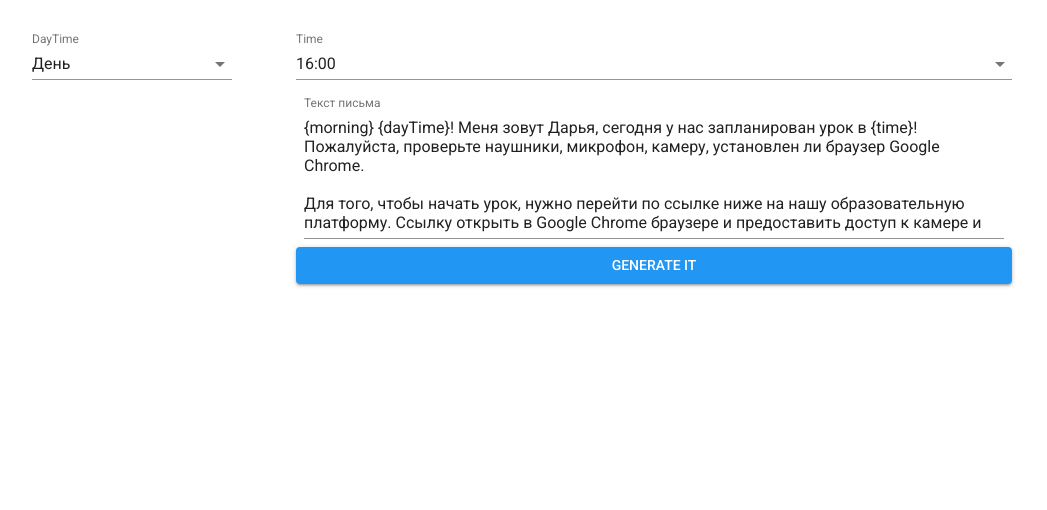
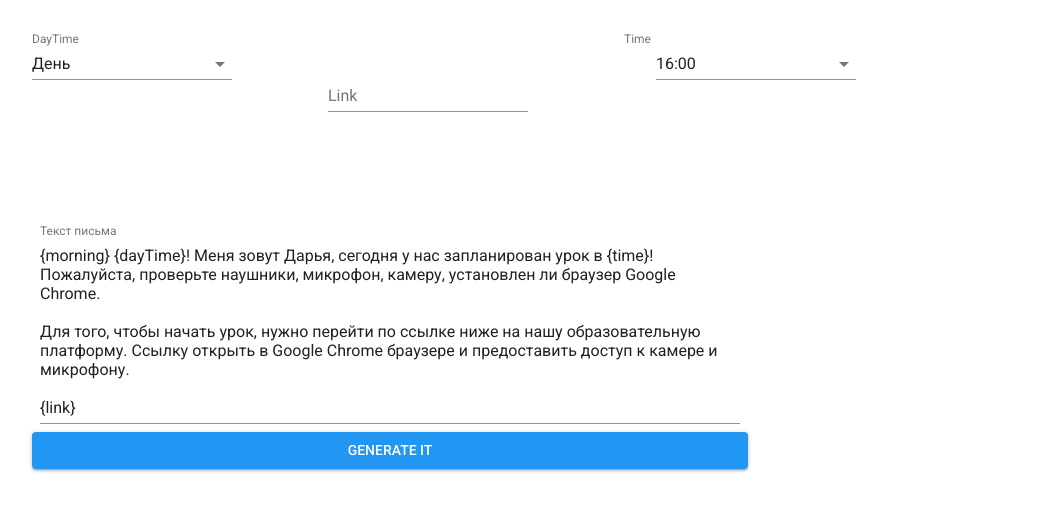
Before and after one commit to Aloving/material-dash, a React (Create React App) app: page / in a window 1280 px wide. Shown: the top 510 px of the page, without its empty margins (0-1047 px from the left). Built offline with nearby package versions, Linux system fonts and the light colour scheme.

Commit message:
Добавляет поле линка

```diff
--- a/src/App.js
+++ b/src/App.js
@@ -113,7 +113,10 @@ const mornings = {
 
 const DefaultText = `{morning} {dayTime}! Меня зовут Дарья, сегодня у нас запланирован урок в {time}! Пожалуйста, проверьте наушники, микрофон, камеру, установлен ли браузер Google Сhrome.
 
-Для того, чтобы начать урок, нужно перейти по ссылке ниже на нашу образовательную платформу. Ссылку открыть в Google Chrome браузере и предоставить доступ к камере и микрофону.`;
+Для того, чтобы начать урок, нужно перейти по ссылке ниже на нашу образовательную платформу. Ссылку открыть в Google Chrome браузере и предоставить доступ к камере и микрофону.
+
+{link}
+`;
 
 class AppComponent extends Component {
     constructor(props) {
@@ -125,7 +128,8 @@ class AppComponent extends Component {
 		this.state = {
 			dayTime: dayTimeIntervals.getDayTime(anHour),
 			text: DefaultText,
-			time: `${anHour}:00`
+			time: `${anHour}:00`,
+			link: '',
 		};
 	}
 
@@ -135,7 +139,8 @@ class AppComponent extends Component {
         return text
             .replace('{morning}', mornings[this.state.dayTime])
             .replace('{dayTime}', daysConsts[this.state.dayTime])
-            .replace('{time}', this.state.time);
+			.replace('{time}', this.state.time)
+			.replace('{link}', this.state.link);
     }
 
     render() {
@@ -169,6 +174,15 @@ class AppComponent extends Component {
                     </Select>
                 </FormControl>
 				<FormControl className={classes.formControl}>
+					<TextField
+						id="the-link"
+						label="Link"
+						className={classes.formControl}
+						value={this.state.link}
+						onChange={(e) => this.setState({link: e.target.value})}
+					/>
+                </FormControl>
+				<FormControl className={classes.formControl}>
 					<InputLabel htmlFor="time">Time</InputLabel>
 						<Select
 							value={this.state.time}
@@ -179,6 +193,7 @@ class AppComponent extends Component {
 								name: 'time',
 								id: 'time'
 							}}
+							className={classes.formControl}
 							variant='standard'
 						>
 							{
@@ -191,7 +206,8 @@ class AppComponent extends Component {
 								})
 							}
 						</Select>
-
+				</FormControl>
+				<FormControl className={classes.formControl}>
 					<TextField
 						id="outlined-multiline-flexible"
 						label="Текст письма"
```
Lines whose indentation alone changed are shown as unchanged.
